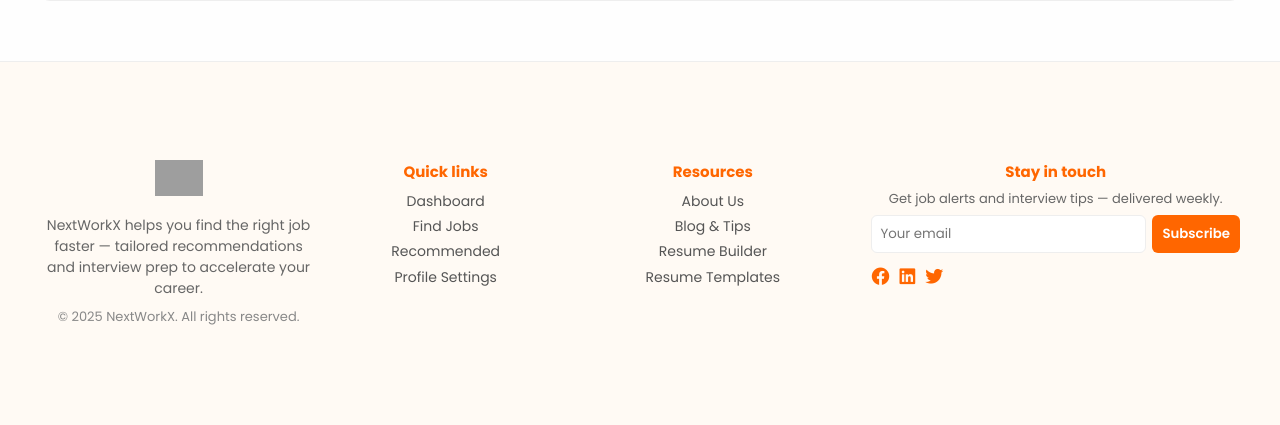
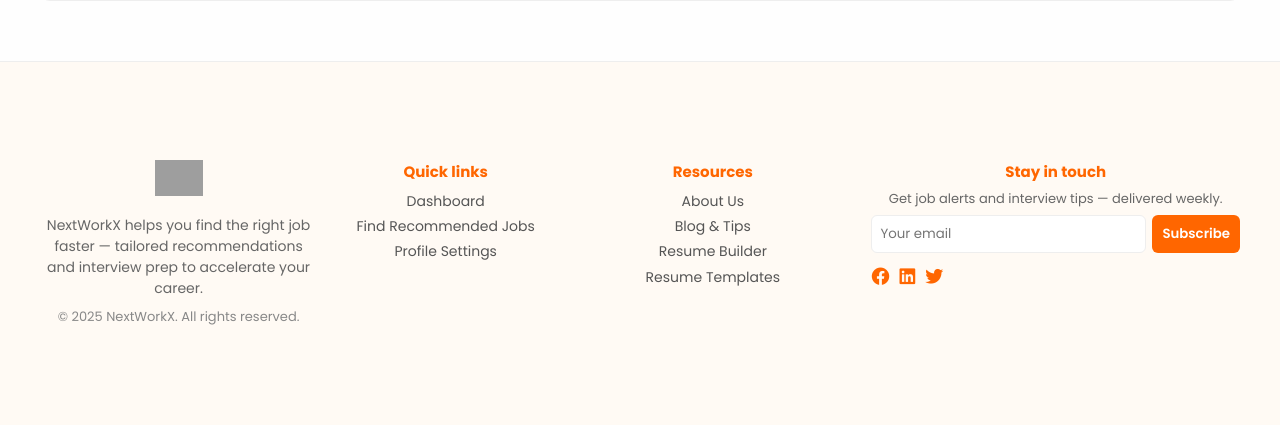
Before and after one commit to irtejamahamud/JobRecomandationSystem, a PHP site: page /user/dashboard.php in a window 1280 px wide. Shown: the part 737-1162 px from the top of the page. Run offline with PHP 8.4, Linux system fonts and the light colour scheme; the visitor is signed in with stand-in values (Sample User, id 1); data that the repository does not hold is empty; a stand-in replaces the project's code that opens the database connection; grey boxes are pictures that could not be loaded.

Commit message:
Update footer links for clarity and remove commented code

```diff
--- a/includes/footer_jobseeker.php
+++ b/includes/footer_jobseeker.php
@@ -10,8 +10,8 @@
       <h4 style="color:#FF6600;margin-bottom:6px;font-size:15px;">Quick links</h4>
       <ul style="list-style:none;padding:0;margin:0;color:#555;line-height:1.8;font-size:14px;">
         <li><a href="/user/dashboard.php" style="color:inherit;text-decoration:none;">Dashboard</a></li>
-        <li><a href="/user/job_search.php" style="color:inherit;text-decoration:none;">Find Jobs</a></li>
-        <li><a href="/user/recommended_jobs.php" style="color:inherit;text-decoration:none;">Recommended</a></li>
+        <li><a href="/user/job_search.php" style="color:inherit;text-decoration:none;">Find Recommended Jobs</a></li>
+        <!-- <li><a href="/user/recommended_jobs.php" style="color:inherit;text-decoration:none;">Recommended</a></li> -->
         <li><a href="/user/settings.php" style="color:inherit;text-decoration:none;">Profile Settings</a></li>
       </ul>
     </div>
```
